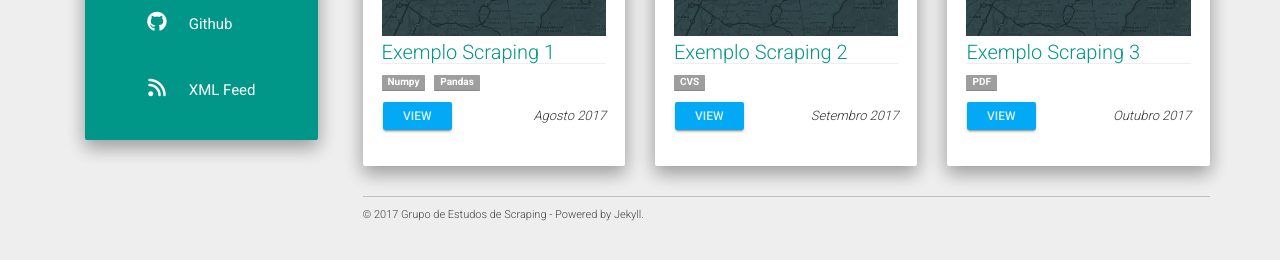
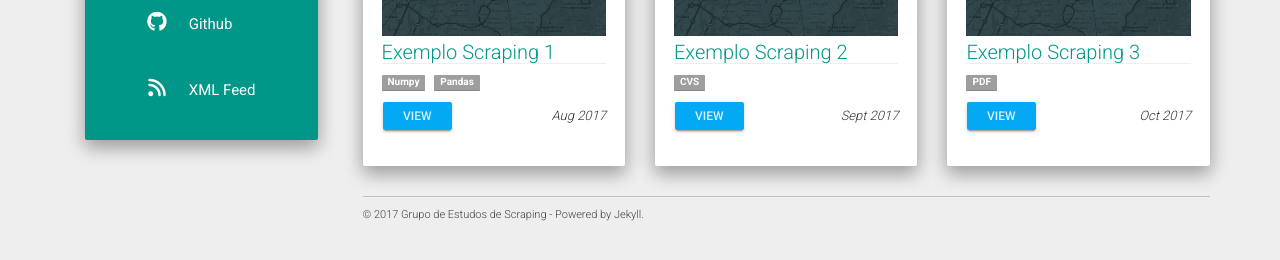
Before and after one commit to edsonlead/gescraping.github.io, a Jekyll site: the page built from projects.md, in a window 1280 px wide. Shown: the part 502-762 px from the top of the page. Built offline with Jekyll 4.4.1, drawn with Linux system fonts in a browser that asks for light colours; nearby versions of some CDN libraries.

Commit message:
agora vai [0]

```diff
--- a/_data/projects.json
+++ b/_data/projects.json
@@ -3,21 +3,21 @@
 		"name": "Exemplo Scraping 1",
 		"image": "placeholder.jpg",
 		"url": "#",
-		"date": "Agosto 2017",
+		"date": "Aug 2017",
 		"tags": ["Numpy","Pandas"]
 	},
 	{
 		"name": "Exemplo Scraping 2",
 		"image": "placeholder.jpg",
 		"url": "#",
-		"date": "Setembro 2017",
+		"date": "Sept 2017",
 		"tags": ["CVS"]
 	},
 	{
 		"name": "Exemplo Scraping 3",
 		"image": "placeholder.jpg",
 		"url": "#",
-		"date": "Outubro 2017",
+		"date": "Oct 2017",
 		"tags": ["PDF"]
 	}
 ]
```
